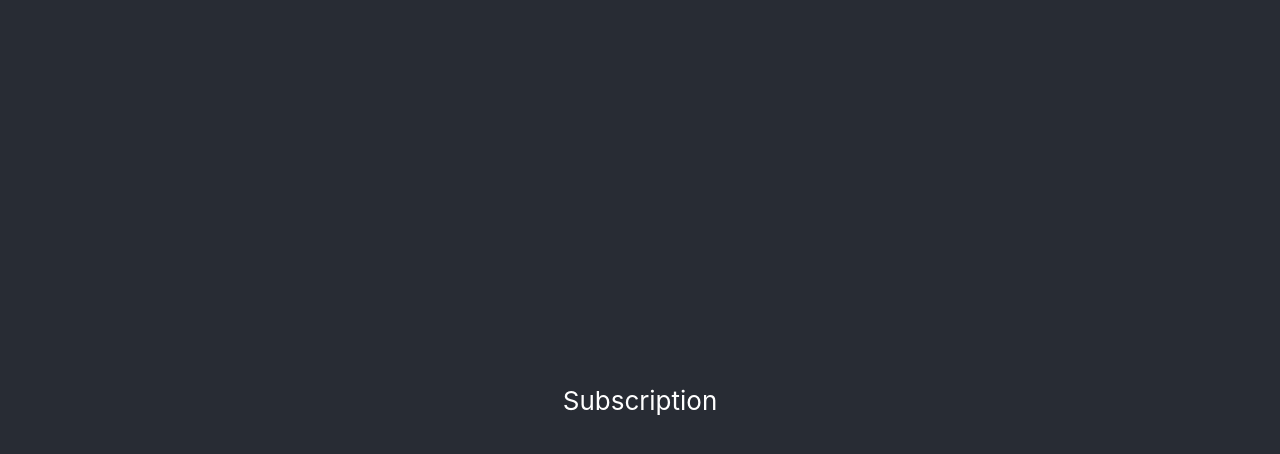
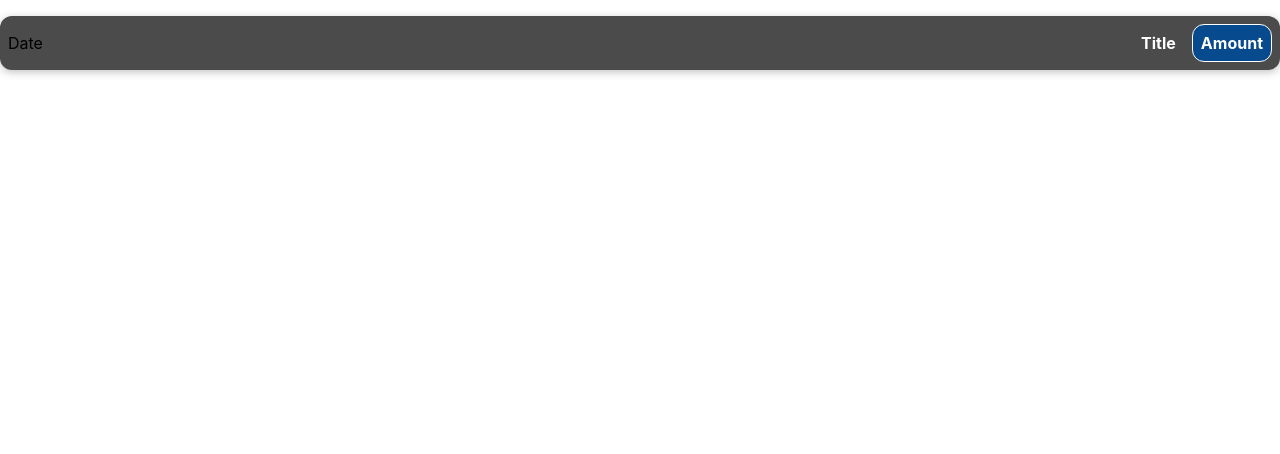
Before and after one commit to Sahil-4U/learnvern-project, a React (Create React App) app: page / in a window 1280 px wide. Shown: the top 454 px of the page. Built offline with nearby package versions, Linux system fonts and the light colour scheme.

Commit message:
i have completely design my first custom component

```diff
--- a/src/App.js
+++ b/src/App.js
@@ -3,11 +3,9 @@ import Subscription from './components/Subscription';
 
 function App() {
   return (
-    <div className='App'>
-      <header className='App-header'>
-        <Subscription />
-      </header>
-    </div>
+
+    <Subscription />
+
   );
 }
 
--- /dev/null
+++ b/src/components/Subscription.css
@@ -0,0 +1,38 @@
+.subscription {
+  display: flex;
+  justify-content: space-between;
+  align-items: center;
+  box-shadow: 0 2px 8px rgba(0, 0, 0, 0.25);
+  padding: 0.5rem;
+  margin: 1rem 0;
+  border-radius: 12px;
+  background-color: #4b4b4b;
+}
+
+.subscription_title {
+  display: flex;
+  flex-direction: column;
+  gap: 1rem;
+  align-items: flex-end;
+  flex-flow: column-reverse;
+  justify-content: flex-start;
+  flex: 1;
+}
+
+.subscription h2 {
+  color: #3a3a3a;
+  font-size: 1rem;
+  flex: 1;
+  margin: 0 1rem;
+  color: white;
+}
+
+.subscription_price {
+  font-size: 1rem;
+  font-weight: bold;
+  color: white;
+  background-color: #084a8e;
+  border: 1px solid white;
+  padding: 0.5rem;
+  border-radius: 12px;
+}
--- a/src/components/Subscription.js
+++ b/src/components/Subscription.js
@@ -1,9 +1,14 @@
-import React from 'react'
+import React from 'react';
+import './Subscription.css';
 
 function Subscription() {
     return (
-        <div>Subscription</div>
+        <div className='subscription'>
+            <div>Date</div>
+            <h2 className='subscription_title'>Title</h2>
+            <div className='subscription_price'>Amount</div>
+        </div>
     )
 }
 
-export default Subscription
+export default Subscription;
```
